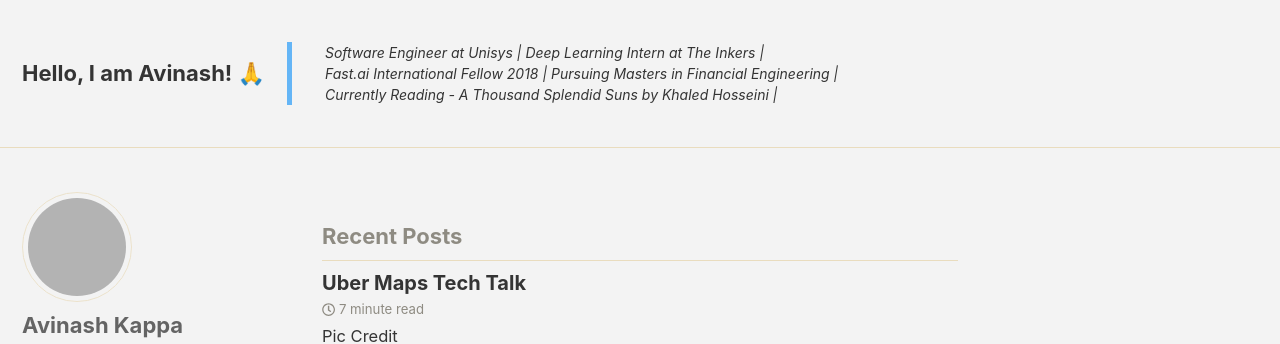
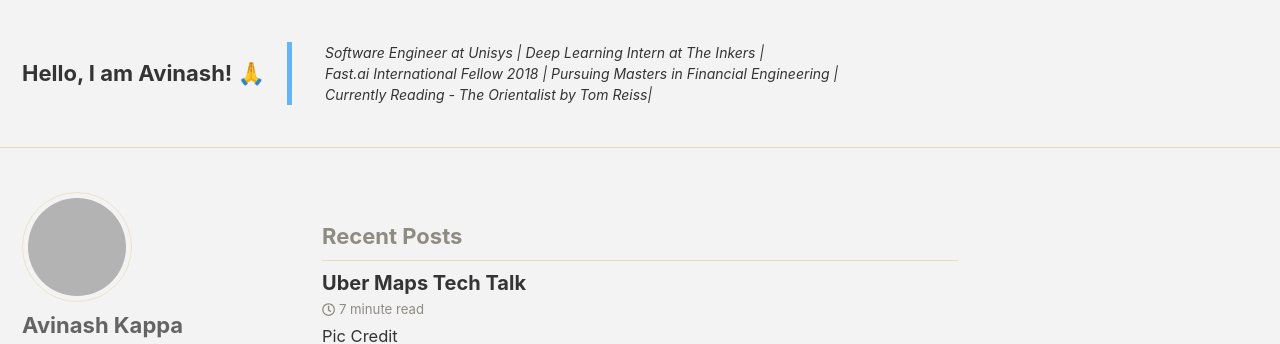
Before and after one commit to theimgclist/theimgclist.github.io, a Jekyll site: the page built from index.html, in a window 1280 px wide and 900 px high. Shown: the top 344 px of the window. Built offline with Jekyll 4.4.1, drawn with Linux system fonts in a browser that asks for light colours; nearby versions of some CDN libraries; the list of posts is cut into pages by our own code; grey boxes are pictures that could not be loaded.

Commit message:
Blog - Updated the header

```diff
--- a/_includes/masthead.html
+++ b/_includes/masthead.html
@@ -5,7 +5,7 @@
 
 		<a class="site-title" href="{{ '/' | absolute_url }}">Hello, I am Avinash! &#x1f64f;</a>
 		<div class="my-header">
-		<blockquote><p><em>Software Engineer at Unisys | Deep Learning Intern at The Inkers | </br>Fast.ai International Fellow 2018 | Pursuing Masters in Financial Engineering | </br>Currently Reading - A Thousand Splendid Suns by Khaled Hosseini | </em></p></blockquote>
+		<blockquote><p><em>Software Engineer at Unisys | Deep Learning Intern at The Inkers | </br>Fast.ai International Fellow 2018 | Pursuing Masters in Financial Engineering | </br>Currently Reading - The Orientalist by Tom Reiss| </em></p></blockquote>
 		</div>
         <ul class="visible-links">
           {% for link in site.data.navigation.main %}
```
